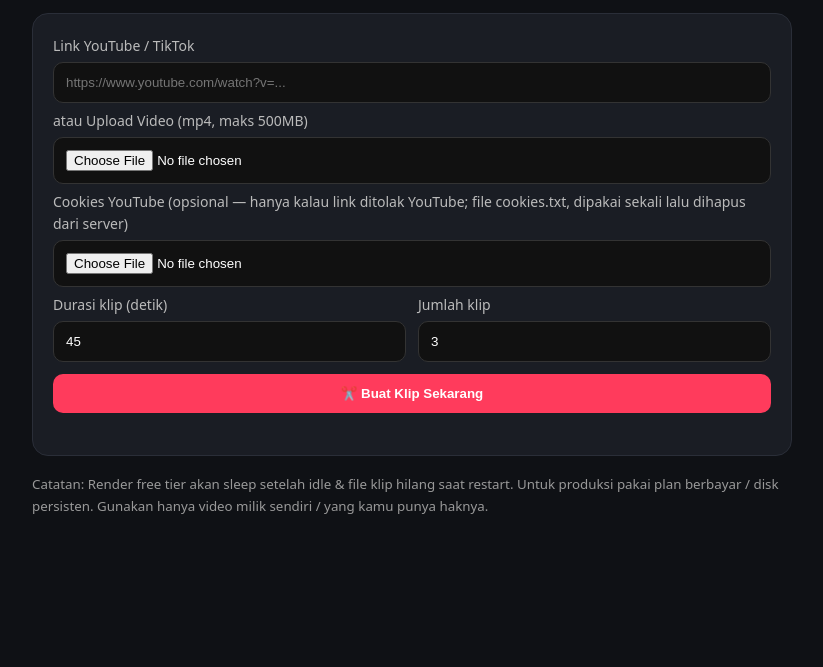
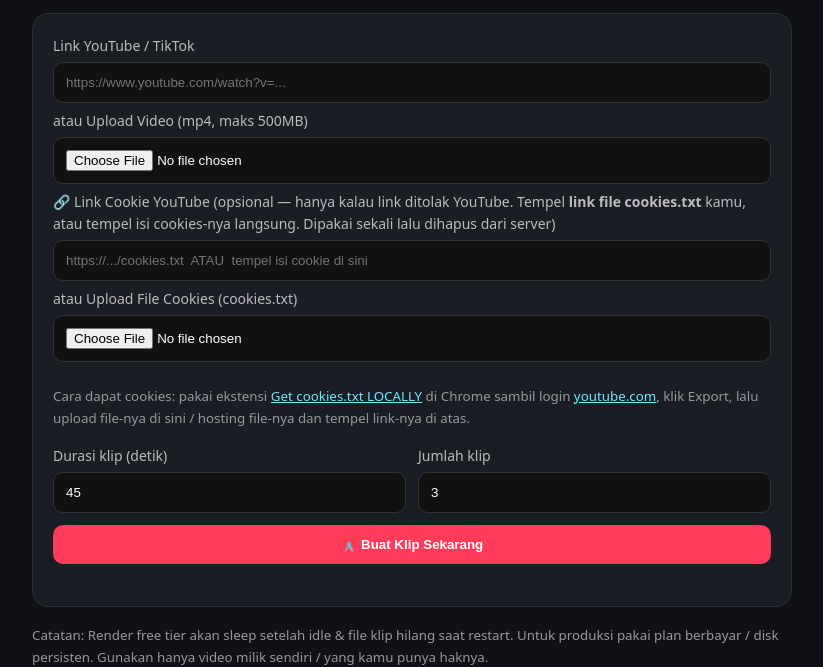
Before and after one commit to dikatajugaapah-crypto/ai-clipper, a Flask app: page / in a window 1280 px wide. Shown: the part 179-846 px from the top of the page, without its empty margins (228-1051 px from the left). Before the commit the page ends 693 px from the top, so only its background shows below. Run offline with Flask 3, Linux system fonts and the light colour scheme.

Commit message:
Cookies bisa via link/tempel teks, bukan hanya upload file

```diff
--- a/app/main.py
+++ b/app/main.py
@@ -46,6 +46,28 @@ def clip():
                 cf = request.files["cookies"]
                 cookies_path = UPLOADS / f"{job_id}-cookies.txt"
                 cf.save(cookies_path)
+            else:
+                raw = (request.form.get("cookies_link") or "").strip()
+                if raw:
+                    cookies_path = UPLOADS / f"{job_id}-cookies.txt"
+                    if raw.startswith("http://") or raw.startswith("https://"):
+                        # Link cookie: ambil file cookies dari URL itu, sekali pakai
+                        import requests as _rq
+                        resp = _rq.get(raw, timeout=20, headers={"User-Agent": "Mozilla/5.0"})
+                        resp.raise_for_status()
+                        content = resp.content[:1024 * 1024]
+                        cookies_path.write_bytes(content)
+                    else:
+                        # Tempel isi cookies.txt / header Cookie langsung
+                        if "\t" not in raw and "=" in raw and "youtube" not in raw:
+                            lines = ["# Netscape HTTP Cookie File"]
+                            for pair in raw.replace(";", "\n").splitlines():
+                                pair = pair.strip()
+                                if "=" in pair:
+                                    k, v = pair.split("=", 1)
+                                    lines.append(f".youtube.com\tTRUE\t/\tTRUE\t0\t{k.strip()}\t{v.strip()}")
+                            raw = "\n".join(lines)
+                        cookies_path.write_text(raw, encoding="utf-8", errors="ignore")
             source_title = fetch_source_title(url)
             try:
                 src = download_youtube(url, job_id, cookies_path=str(cookies_path) if cookies_path else None)
--- a/app/templates/index.html
+++ b/app/templates/index.html
@@ -23,8 +23,11 @@ small{color:#999}
 <input name="url" placeholder="https://www.youtube.com/watch?v=...">
 <label>atau Upload Video (mp4, maks 500MB)</label>
 <input type="file" name="file" accept="video/*">
-<label>Cookies YouTube (opsional — hanya kalau link ditolak YouTube; file cookies.txt, dipakai sekali lalu dihapus dari server)</label>
+<label>🔗 Link Cookie YouTube (opsional — hanya kalau link ditolak YouTube. Tempel <b>link file cookies.txt</b> kamu, atau tempel isi cookies-nya langsung. Dipakai sekali lalu dihapus dari server)</label>
+<input name="cookies_link" placeholder="https://.../cookies.txt  ATAU  tempel isi cookie di sini">
+<label>atau Upload File Cookies (cookies.txt)</label>
 <input type="file" name="cookies" accept=".txt">
+<p><small>Cara dapat cookies: pakai ekstensi <a href="https://chromewebstore.google.com/detail/get-cookiestxt-locally/cclelndahbckbenkjhflpdbgdldlbecc" target="_blank" rel="noopener">Get cookies.txt LOCALLY</a> di Chrome sambil login <a href="https://www.youtube.com" target="_blank" rel="noopener">youtube.com</a>, klik Export, lalu upload file-nya di sini / hosting file-nya dan tempel link-nya di atas.</small></p>
 <div class="row">
 <div><label>Durasi klip (detik)</label><input name="clip_len" type="number" value="45" min="15" max="90"></div>
 <div><label>Jumlah klip</label><input name="top_n" type="number" value="3" min="1" max="5"></div>
```
